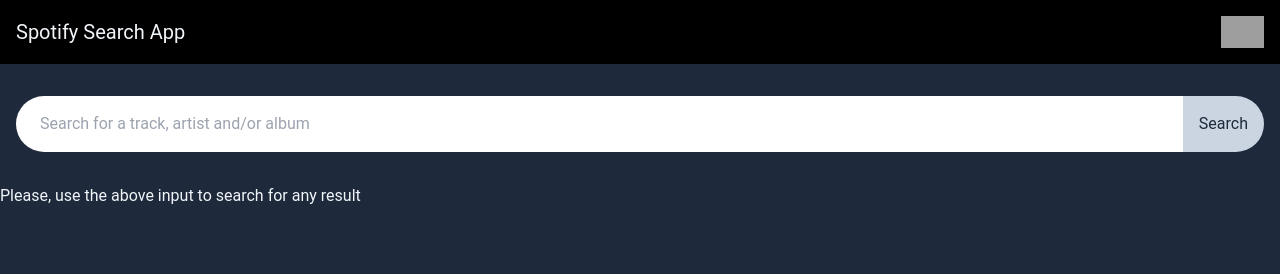
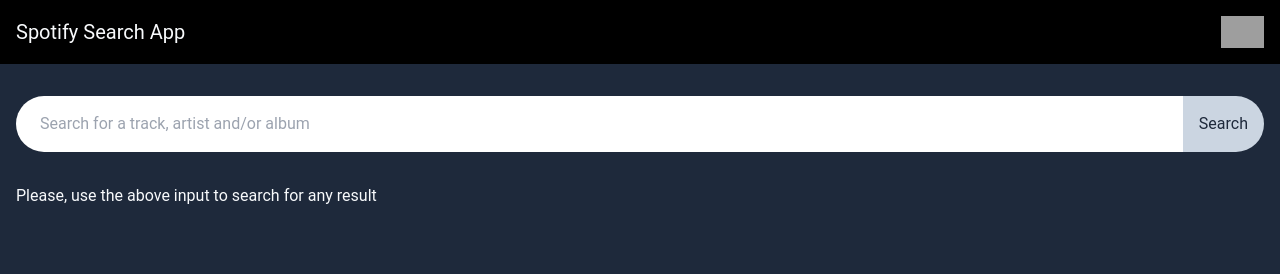
Before and after one commit to VictorMerino/spotify-search-nuxt, a Nuxt app: page / in a window 1280 px wide. Shown: the top 274 px of the page. Built offline with nearby package versions, Linux system fonts and the light colour scheme; grey boxes are pictures that could not be loaded.

Commit message:
Just align some elements with padding (for mental health)

```diff
--- a/components/ResultList.vue
+++ b/components/ResultList.vue
@@ -5,7 +5,7 @@
 </script>
 
 <template>
-  <section class="result-list">
+  <section class="result-list px-2 sm:px-4">
     <template v-if="Object.entries(resultRaw).length">
       <template v-for="(resultType, name, index) in resultRaw" :key="index">
         <h2>{{ name }}</h2>
--- a/layouts/default.vue
+++ b/layouts/default.vue
@@ -6,7 +6,7 @@
 </script>
 
 <template>
-  <div class="app-wrapper bg-slate-800 text-slate-100">
+  <div class="app-wrapper bg-slate-800 text-slate-50">
     <Html lang="en">
       <Head>
         <Title>{{ title }}</Title>
@@ -26,11 +26,11 @@
 
 <style>
 :root {
-  --bg-color: #353535;
+  --bg-dark: #353535;
+  --bg-light: #3e3e3e;
   --color-dark: rgba(255, 255, 255, 0.3);
   --color-light: #fff;
   --color-links: #b3b3b3;
-  --bg-light: #3e3e3e;
 }
 body {
   margin: 0;
```
